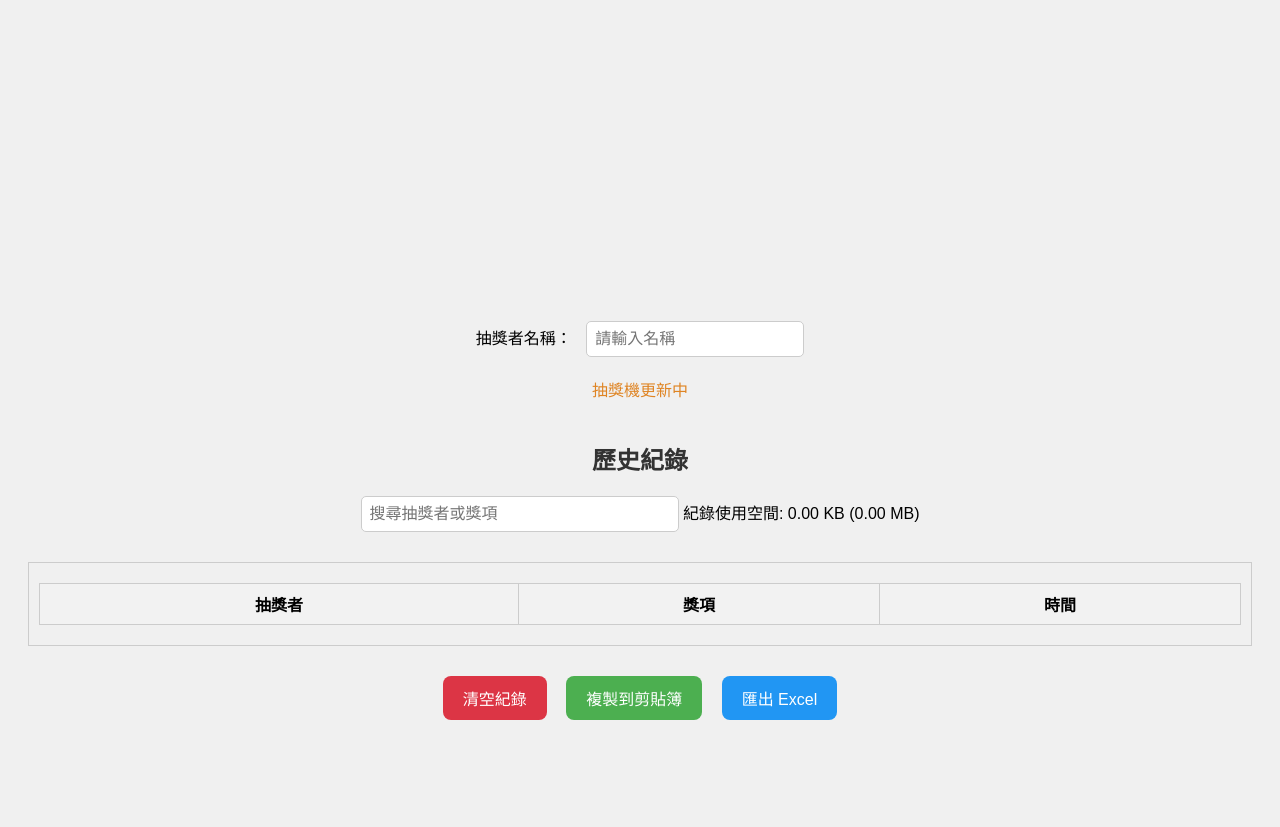
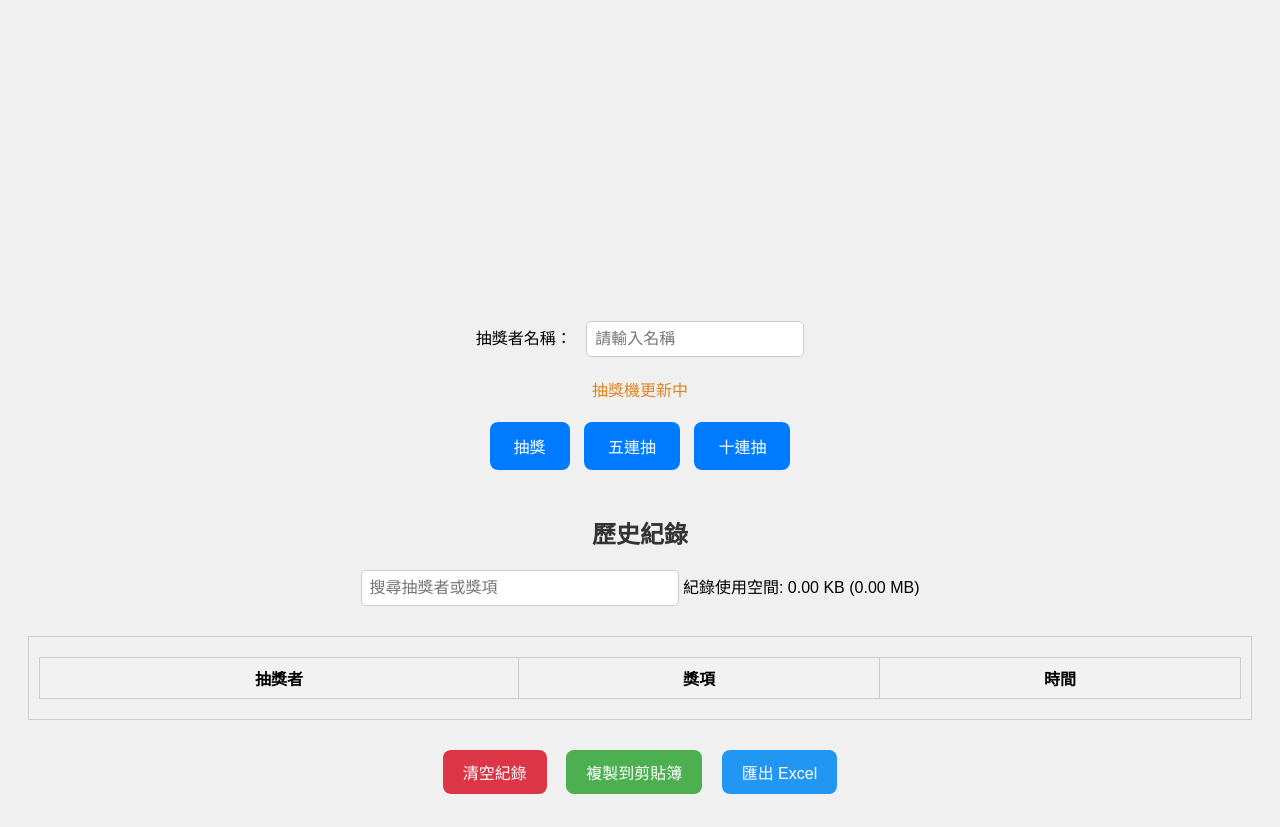
Before and after one commit to YY2401/Lottery, a plain HTML site: page index.html in a window 1280 px wide. Shown: the part 107-934 px from the top of the page. Before the commit the page ends 860 px from the top, so only its background shows below. Drawn offline with Linux system fonts and the light colour scheme; some packages are replaced by stand-ins of ours; a script that the page names is missing.

Commit message:
Feat.Open lottery btn

```diff
--- a/index.html
+++ b/index.html
@@ -22,9 +22,9 @@
 
     <div class="buttons">
         <p style="text-transform: uppercase; color: rgb(223, 132, 35);">抽獎機更新中</p>
-        <!-- <button onclick="drawSingle()">抽獎</button>
+        <button onclick="drawSingle()">抽獎</button>
         <button onclick="drawMultiple(5)">五連抽</button>
-        <button onclick="drawMultiple(10)">十連抽</button> -->
+        <button onclick="drawMultiple(10)">十連抽</button>
     </div>
 
     <!-- 抽獎結果 -->
```
